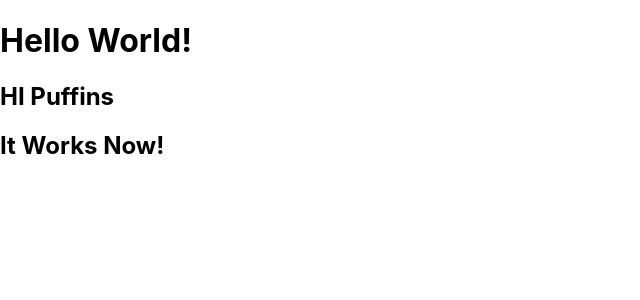
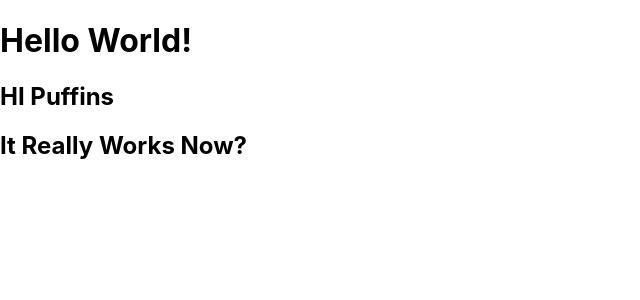
Before and after one commit to rpp34-boc-caspian/Puffin, a React (Create React App) app: page / in a window 1280 px wide. Shown: the top 300 px of the page, without its empty margins (0-640 px from the left). Built offline with nearby package versions, Linux system fonts and the light colour scheme.

Commit message:
watchtower should auto pull this now...

```diff
--- a/src/App.tsx
+++ b/src/App.tsx
@@ -6,7 +6,7 @@ function App() {
     <div className="App">
       <h1>Hello World!</h1>
       <h2>HI Puffins</h2>
-      <h2>It Works Now!</h2>
+      <h2>It Really Works Now?</h2>
     </div>
   );
 }
```
